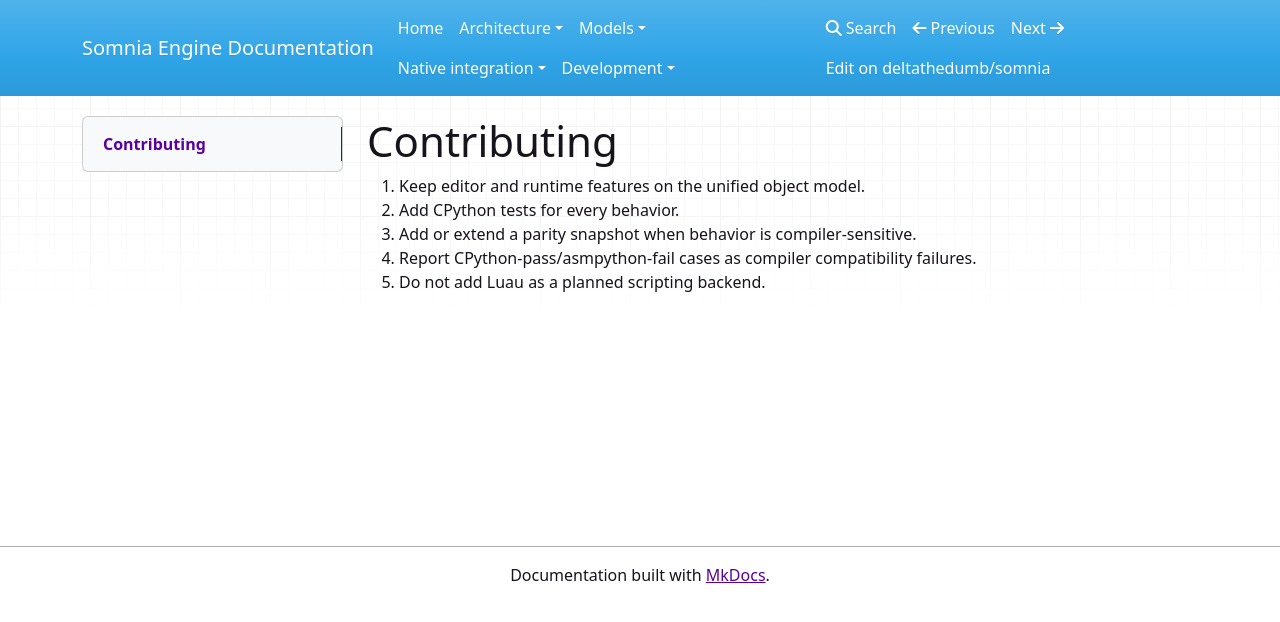
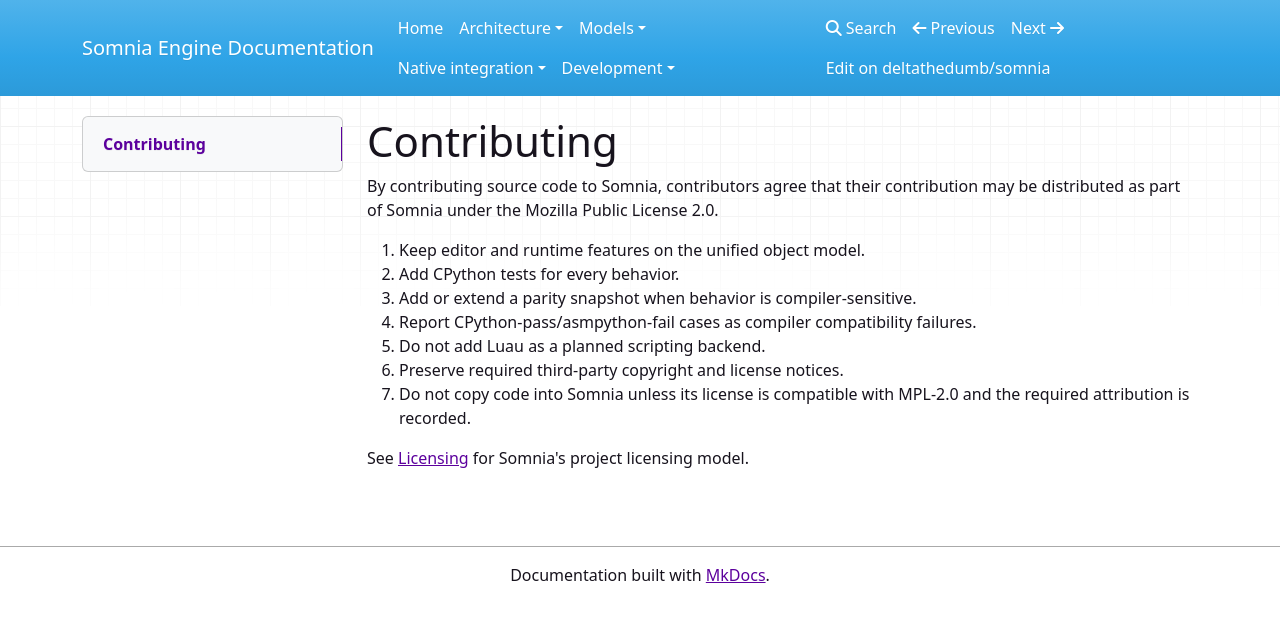
Before and after one commit to deltathedumb/somnia, an MkDocs documentation site: the page built from docs/contributing.md, in a window 1280 px wide. Shown: the top 622 px of the page. Built offline with MkDocs 1.6.1, drawn with Linux system fonts in a browser that asks for light colours; nearby versions of some CDN libraries.

Commit message:
Document contribution licensing under MPL-2.0

```diff
--- a/docs/contributing.md
+++ b/docs/contributing.md
@@ -1,7 +1,13 @@
 # Contributing
+
+By contributing source code to Somnia, contributors agree that their contribution may be distributed as part of Somnia under the Mozilla Public License 2.0.
 
 1. Keep editor and runtime features on the unified object model.
 2. Add CPython tests for every behavior.
 3. Add or extend a parity snapshot when behavior is compiler-sensitive.
 4. Report CPython-pass/asmpython-fail cases as compiler compatibility failures.
 5. Do not add Luau as a planned scripting backend.
+6. Preserve required third-party copyright and license notices.
+7. Do not copy code into Somnia unless its license is compatible with MPL-2.0 and the required attribution is recorded.
+
+See [Licensing](licensing.md) for Somnia's project licensing model.
```
